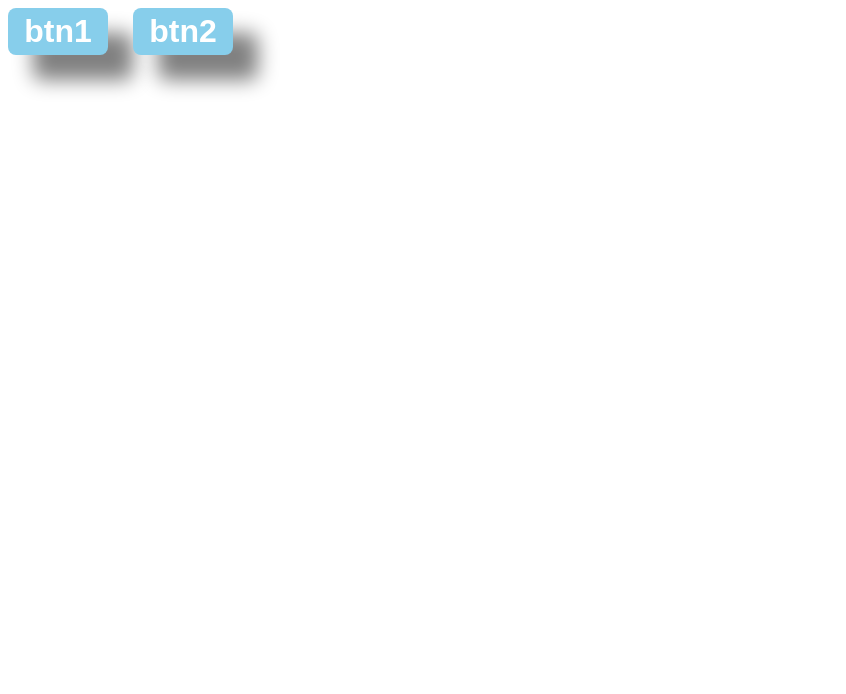
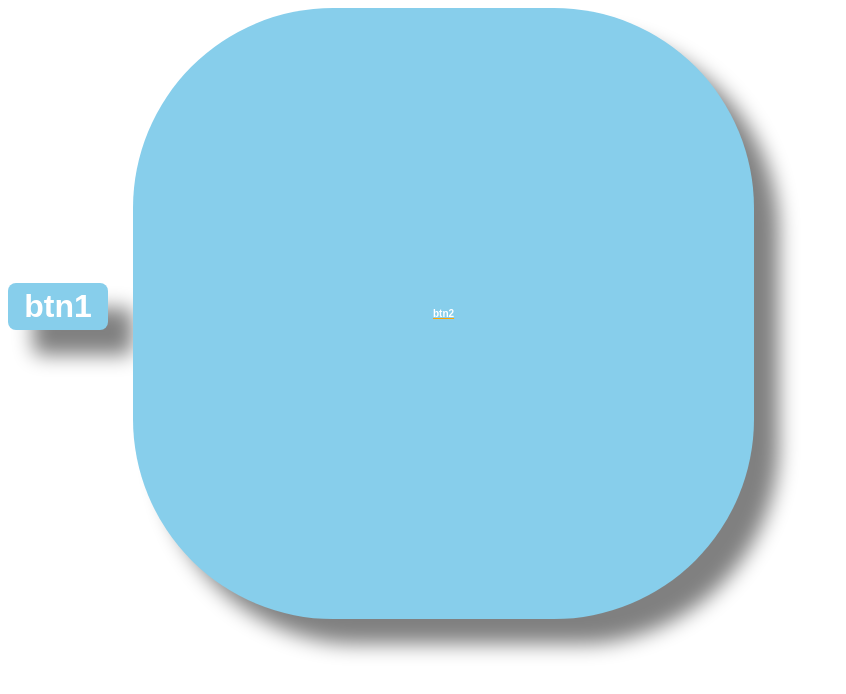
Before and after one commit to champix56/tjspa1-2026-09-09, a React (Vite) app: page / in a window 1280 px wide. Shown: the top 694 px of the page, without its empty margins (0-846 px from the left). Built offline with nearby package versions, Linux system fonts and the light colour scheme.

Commit message:
fin jour 1

```diff
--- a/src/components/App/App.tsx
+++ b/src/components/App/App.tsx
@@ -1,5 +1,6 @@
 import "./App.css";
 import Button from "../ui/Button/Button";
+import Button2 from "../ui/Button2/Button";
 
 function App() {
   return (
@@ -10,7 +11,7 @@ function App() {
           alert("btn 1");
         }}
       />
-      <Button
+      <Button2
         text="btn2"
         parentOnClickAction={() => {
           alert("btn 2");
--- /dev/null
+++ b/src/components/ui/Button2/Button.module.css
@@ -0,0 +1,17 @@
+.Button {
+  padding: 300px;
+  font-size: x-small;
+  font-weight: 900;
+  border: none;
+  border-radius: 200px;
+
+  margin-bottom: 25px;
+  margin-right: 25px;
+
+  box-shadow: 25px 25px 20px grey;
+
+  background-color: skyblue;
+  color: white;
+  text-decoration: underline orange;
+
+}
--- /dev/null
+++ b/src/components/ui/Button2/Button.tsx
@@ -0,0 +1,37 @@
+import React from "react";
+import style from './Button.module.css'
+interface IButtonProps {
+  text: string;
+  type?: "submit" | "reset" | "button";
+  parentOnClickAction?: Function;
+  //demo
+  chOrNum?: string | number;
+  numb?: number;
+  bl?: boolean;
+  nu?: null;
+  un?: undefined;
+  st?: string;
+
+  fn2?: (arg: number) => void;
+  obj?: { abc: any };
+  arr?: number[];
+  balise?: React.ReactNode;
+}
+const Button = ({ text, type = "button", parentOnClickAction }: IButtonProps) => {
+  console.trace(style);
+
+  return (
+    <button
+      className={style.Button}
+      onClick={(evt) => {
+       // console.log(evt);
+        if (undefined !== parentOnClickAction) {
+          parentOnClickAction(evt);
+        }
+      }}
+    >
+      {text}
+    </button>
+  );
+};
+export default Button;
```
Also changed, not shown: src/main.tsx (line endings or trailing spaces).
